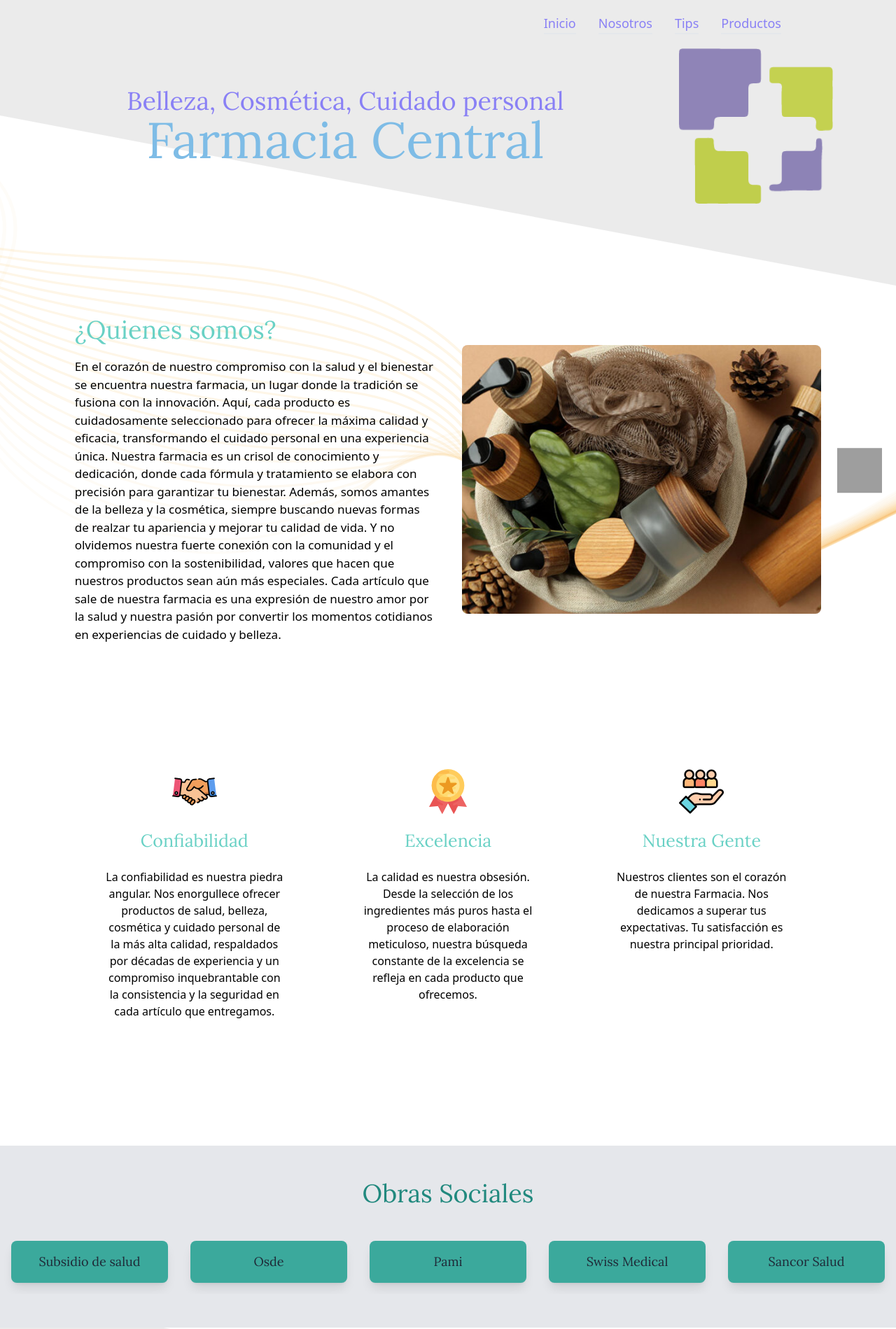
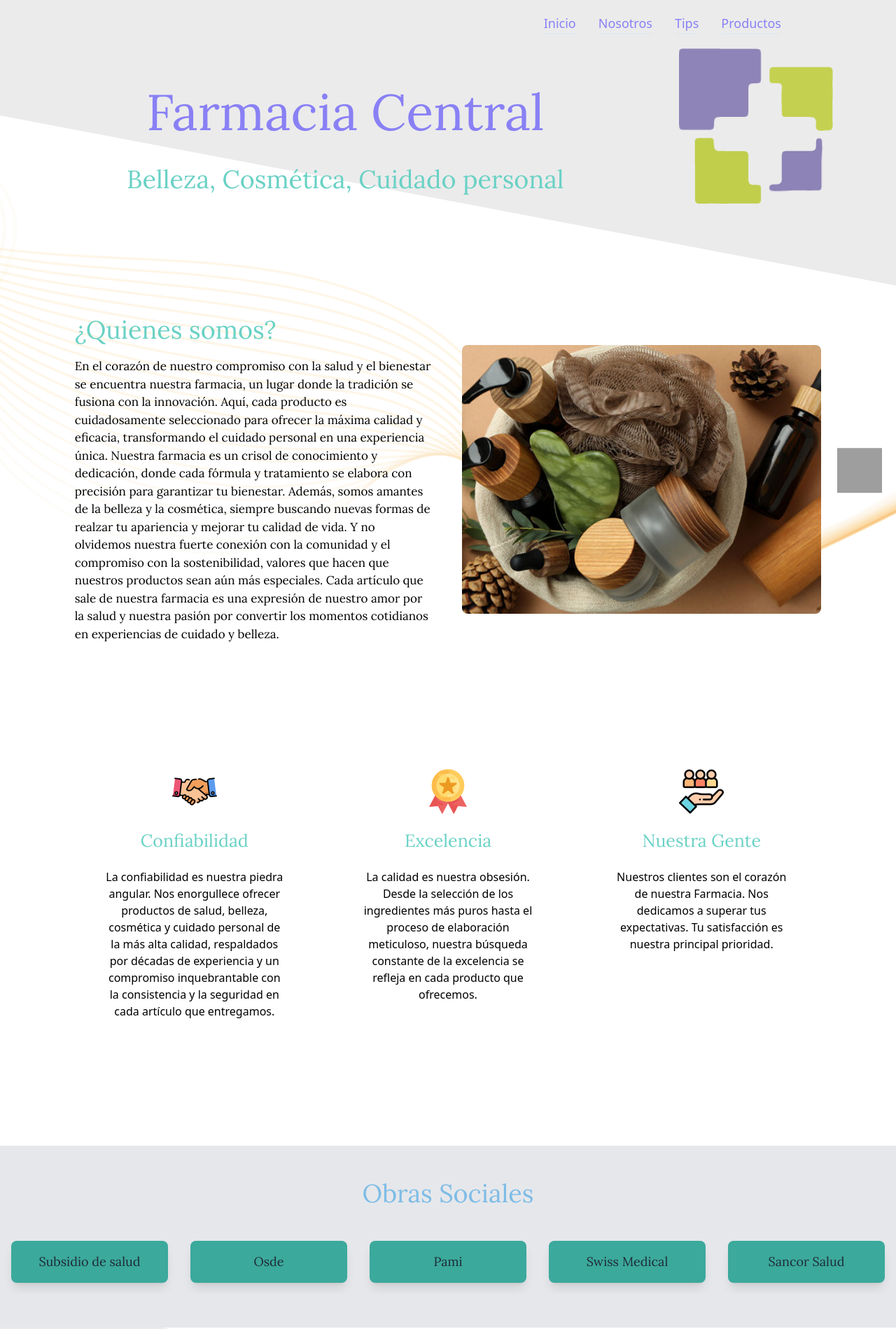
Before and after one commit to Benjaa153/farmcentral, a React (Vite) app: page / in a window 1280 px wide. Shown: the top 1899 px of the page at 70% size. Built offline with nearby package versions, Linux system fonts and the light colour scheme; grey boxes are pictures that could not be loaded.

Commit message:
cambio hero

```diff
--- a/src/components/Carrusel.jsx
+++ b/src/components/Carrusel.jsx
@@ -25,7 +25,7 @@ const Carrusel = () => {
     >
       <div className="w-full md:w-1/2 md:mx-auto">
         <h1 className="text-4xl font-lora text-tiffanyblue" data-aos="fade-down">¿Quienes somos?</h1>
-        <p className="pt-5 text-[17px]" data-aos="fade-up">
+        <p className="pt-5 text-[17px] font-lora" data-aos="fade-up">
           En el corazón de nuestro compromiso con la salud y el bienestar se
           encuentra nuestra farmacia, un lugar donde la tradición se fusiona con
           la innovación. Aquí, cada producto es cuidadosamente seleccionado para
--- a/src/components/Hero.jsx
+++ b/src/components/Hero.jsx
@@ -16,11 +16,12 @@ const Hero = () => {
     <div className="flex flex-col md:flex-row justify-center items-center mx-auto w-11/12 transition-opacity duration-500" id="hero">
       <div className="w-full text-center">
         <div className="mt-10">
-          <h1 className="font-lora text-2xl md:text-4xl lg:text-4xl text-center text-tropicalindigo" data-aos="fade-down">
-            Belleza, Cosmética, Cuidado personal
+          <h1 className="font-lora text-5xl sm:text-3xl md:text-4xl lg:text-7xl text-tropicalindigo pb-10   " data-aos="fade-down">
+          Farmacia Central
           </h1>
-          <h2 className="font-lora text-5xl sm:text-3xl md:text-4xl lg:text-7xl text-mayablue pb-10" data-aos="fade-up">
-            Farmacia Central
+          <h2 className="font-lora text-2xl md:text-4xl lg:text-4xl text-center text-tiffanyblue" data-aos="fade-down">
+          Belleza, Cosmética, Cuidado personal
+
           </h2>
         </div>
       </div>
--- a/src/components/ObraSocial.jsx
+++ b/src/components/ObraSocial.jsx
@@ -49,7 +49,7 @@ const ObrasSociales = () => {
     return (
         <div className="bg-gray-200 py-12 font-lora" data-aos="fade-down">
             <div className="container mx-auto">
-                <h2 className="text-4xl font-lora text-center text-darkcyan mb-8">
+                <h2 className="text-4xl font-lora text-center text-mayablue mb-8">
                     Obras Sociales
                 </h2>
                 <Slider {...sliderSettings} className="slick-slider">
```
